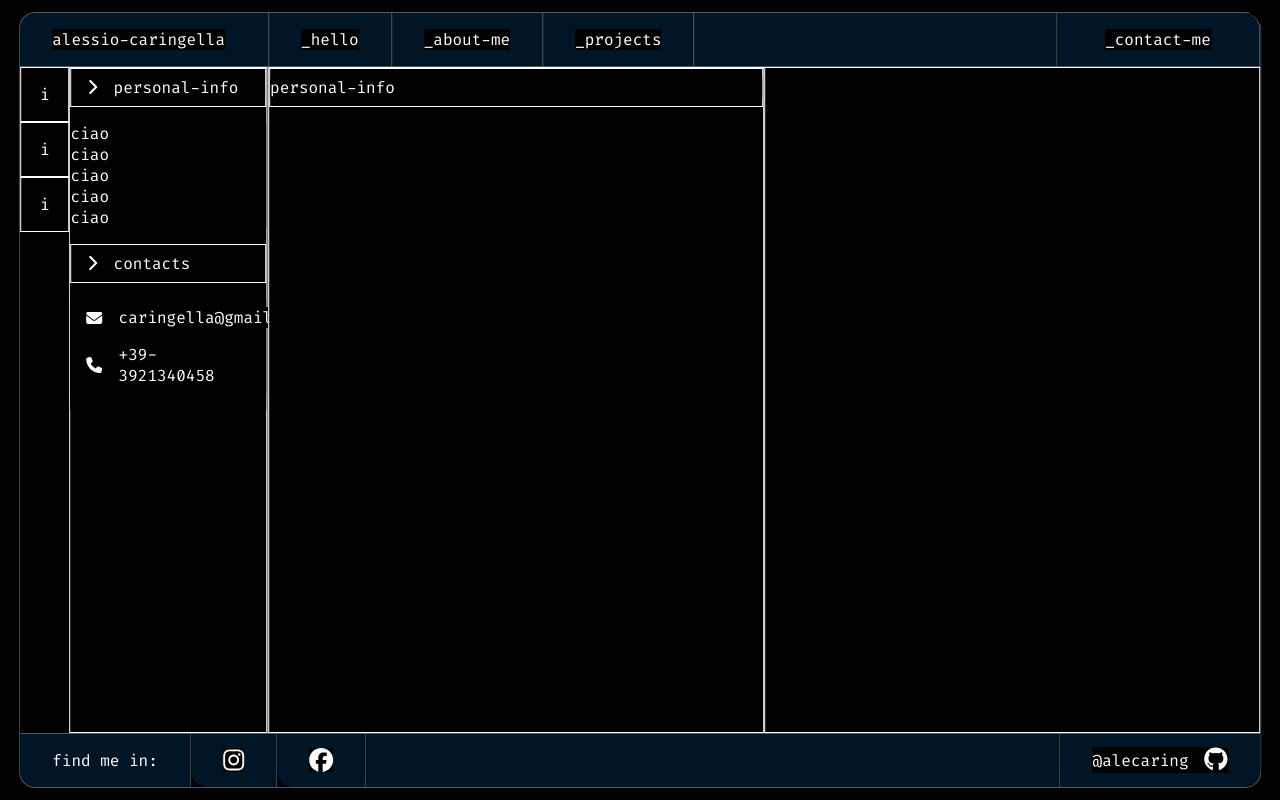
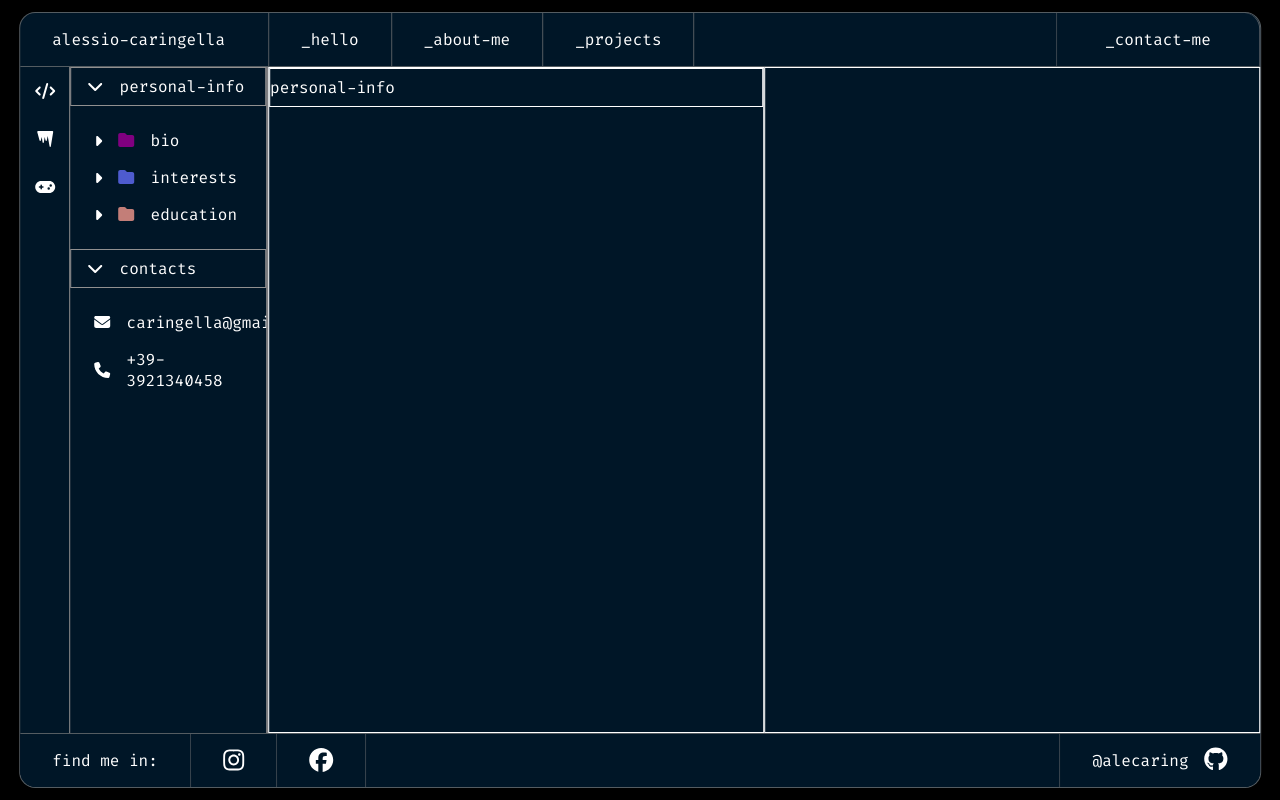
Before and after one commit to Alecaring/portfolio-js-vanilla-, a React (Vite) app in the folder frontend/: page /about in a window 1280 px wide. Built offline with nearby package versions, Linux system fonts and the light colour scheme.

Commit message:
add: scss function for bg and color and added test array into sidebar search componet

```diff
--- a/frontend/index.html
+++ b/frontend/index.html
@@ -7,7 +7,7 @@
     <link href="https://fonts.googleapis.com/css2?family=Fira+Code:wght@400;500;700&display=swap" rel="stylesheet">
     <title>Vite + React</title>
   </head>
-  <body>
+  <body class="bg-black">
     <div id="root"></div>
     <script type="module" src="/src/main.jsx"></script>
   </body>
--- a/frontend/src/components/Footer.jsx
+++ b/frontend/src/components/Footer.jsx
@@ -5,7 +5,7 @@ import "../scss/partials/footer.scss"
 function Footer() {
     return (
         <>
-            <div className="container-footer">
+            <div className="container-footer text-white">
                 <div className="inner-container-left">
                     <ul>
                         <li>find me in:</li>
--- a/frontend/src/components/MainSection.jsx
+++ b/frontend/src/components/MainSection.jsx
@@ -2,7 +2,7 @@ import "../scss/partials/mainSection.scss"
 
 function MainSection({mainHome, mainAbout, mainContacts}) {
     return (
-        <section className="components-main-section">
+        <section className="components-main-section text-white">
             {mainHome}
             {mainAbout}
             {mainContacts}
--- a/frontend/src/components/Navbar.jsx
+++ b/frontend/src/components/Navbar.jsx
@@ -3,7 +3,7 @@ import "../scss/partials/navbar.scss";
 
 function Navbar() {
     return (
-        <div className="container-navbar">
+        <div className="container-navbar text-white">
             <div className="inner-container-name">
                 <Link to="/">alessio-caringella</Link>
             </div>
--- a/frontend/src/components/main/sidebars/SidebarAbout.jsx
+++ b/frontend/src/components/main/sidebars/SidebarAbout.jsx
@@ -1,56 +1,154 @@
 import { FontAwesomeIcon } from '@fortawesome/react-fontawesome';
-import { faChevronRight, faChevronDown, faEnvelope, faPhone } from '@fortawesome/free-solid-svg-icons';
+import { faChevronRight, faChevronDown, faEnvelope, faPhone, faFolder, faCode, faIcicles, faGamepad, faCaretRight, faCaretDown } from '@fortawesome/free-solid-svg-icons';
 import "../../../scss/partials/sidebars/sidebarAbout.scss";
-import { useEffect, useState } from 'react';
+import { useState } from 'react';
 
 function SidebarAbout() {
-    const [isPersonalInfo, setIsPersonalInfo] = useState(true);
-    const [isContactInfo, setIsContactInfo] = useState(true);
 
-    useEffect(() => {
-        // isPersonalInfo = !isPersonalInfo;
-        // isContactInfo = !isContactInfo;
+    // Dati simulati (come se arrivassero dal server)
+    const [sections, setSections] = useState([
+        {
+            id: 'personal-info',
+            title: 'personal-info',
+            isOpen: true,
+            items: [
+                {
+                    icon: faFolder,
+                    label: 'bio',
+                    subItems: [
+                        { label: 'Born in Italy' },
+                        { label: 'Web developer' },
+                        { label: 'Loves technology' }
+                    ],
+                    iconClass: 'text-purple'
+                },
+                {
+                    icon: faFolder,
+                    label: 'interests',
+                    subItems: [
+                        { label: 'Coding' },
+                        { label: 'Gaming' },
+                        { label: 'Music' }
+                    ],
+                    iconClass: 'text-blu-lilla'
+                },
+                {
+                    icon: faFolder,
+                    label: 'education',
+                    subItems: [
+                        { label: 'Bachelor\'s Degree in Computer Science' },
+                        { label: 'Full Stack Web Development Bootcamp' }
+                    ],
+                    iconClass: 'text-terracotta-chiara'
+                },
+            ],
+        },
+        {
+            id: 'contacts',
+            title: 'contacts',
+            isOpen: true,
+            items: [
+                { icon: faEnvelope, label: 'caringella@gmail.com', iconClass: '' },
+                { icon: faPhone, label: '+39-3921340458', iconClass: '' },
+            ],
+        },
+    ]);
 
+    // Funzione per togglare l'apertura/chiusura delle sezioni
+    const toggleSection = (id) => {
+        setSections(prevSections =>
+            prevSections.map(section =>
+                section.id === id
+                    ? { ...section, isOpen: !section.isOpen }
+                    : section
+            )
+        );
+    };
 
-    }, [])
+    // Funzione per togglare l'apertura/chiusura delle sottosezioni
+    const toggleSubSection = (sectionId, subIndex) => {
+        setSections(prevSections =>
+            prevSections.map(section =>
+                section.id === sectionId
+                    ? {
+                        ...section,
+                        items: section.items.map((item, index) =>
+                            index === subIndex
+                                ? { ...item, isOpen: !item.isOpen }
+                                : item
+                        ),
+                    }
+                    : section
+            )
+        );
+    };
 
     return (
         <>
+
             <div className="left">
-                <div className="cell">i</div>
-                <div className="cell">i</div>
-                <div className="cell">i</div>
+                <div className="cell">
+                    <FontAwesomeIcon icon={faCode} />
                 </div>
+                <div className="cell">
+                    <FontAwesomeIcon icon={faIcicles} />
+                </div>
+                <div className="cell">
+                    <FontAwesomeIcon icon={faGamepad} />
+                </div>
+            </div>
+
+
             <div className="right">
-                <div className="main-dropdown-personal-info">
+                {/* Mappa le sezioni */}
+                {sections.map(section => (
+                    <div className='list-about-container' key={section.id}>
+                        {/* Personal Info o Contacts Dropdown */}
+                        <div
+                            className={`main-dropdown-${section.id}`}
+                            onClick={() => toggleSection(section.id)}
+                        >
                             <span>
-                        <FontAwesomeIcon className='' icon={faChevronRight} />
+                                <FontAwesomeIcon
+                                    icon={section.isOpen ? faChevronDown : faChevronRight}
+                                />
                             </span>
-                    <p>personal-info</p>
+                            <p>{section.title}</p>
                         </div>
-                <ul>
-                    <li>ciao</li>
-                    <li>ciao</li>
-                    <li>ciao</li>
-                    <li>ciao</li>
-                    <li>ciao</li>
+
+                        {/* Lista con transizione */}
+                        <ul className={`dropdown-list ${section.isOpen ? 'open' : ''}`}>
+                            {section.items.map((item, index) => (
+                                <div key={index}>
+                                    <li className="folders" onClick={() => item.subItems && toggleSubSection(section.id, index)}>
+                                        {item.subItems && (
+                                            <FontAwesomeIcon
+                                                icon={item.isOpen ? faCaretDown : faCaretRight}
+                                            />
+                                        )}
+                                        <div className={`icon ${item.iconClass}`}>
+
+                                            <FontAwesomeIcon
+                                                icon={item.icon}
+                                            />
+                                        </div>
+                                        <p>{item.label}</p>
+
+                                    </li>
+                                    {item.subItems && item.isOpen && (
+                                        <ul className="sub-item-list">
+                                            {item.subItems.map((subItem, subIndex) => (
+                                                <li key={subIndex} className="sub-item">
+                                                    <p>{subItem.label}</p>
+                                                </li>
+                                            ))}
                                         </ul>
-                <div className="main-dropdown-contacts">
-                    <span>
-                        <FontAwesomeIcon className='' icon={faChevronRight} />
-                    </span>
-                    <p>contacts</p>
+                                    )}
                                 </div>
-                <ul>
-                    <li className='cell-to-dropdown'>
-                        <FontAwesomeIcon icon={faEnvelope} />
-                        <p>caringella@gmail.com</p>
-                    </li>
-                    <li className='cell-to-dropdown'>
-                        <FontAwesomeIcon icon={faPhone} />
-                        <p>+39-3921340458</p>
-                    </li>
+                            ))}
                         </ul>
+                    </div>
+                ))}
             </div>
         </>
     );
--- /dev/null
+++ b/frontend/src/scss/func/bgColors.scss
@@ -0,0 +1,10 @@
+$colors: (
+    black: black,
+    dark-blue: #001627,
+);
+
+@each $color, $value in $colors {
+    .bg-#{$color} {
+        background-color: $value;
+    }
+};
--- /dev/null
+++ b/frontend/src/scss/func/charColors.scss
@@ -0,0 +1,14 @@
+$colors: (
+    white: white,
+    blu-lilla: #4e5bce,
+    purple: purple,
+    blu-pietra: #57728c,
+    turchese-chiaro: #43d7ac,
+    terracotta-chiara: #c37e78,
+);
+
+@each $color, $value in $colors {
+    .text-#{$color} {
+        color: $value;
+    }
+};
--- a/frontend/src/scss/global.scss
+++ b/frontend/src/scss/global.scss
@@ -1,10 +1,13 @@
+@import "./func/bgColors.scss";
+@import "./func/charColors.scss";
+
 * {
   margin: 0;
   padding: 0;
   box-sizing: border-box;
   font-family: 'Fira Code', monospace;
-  background-color: black;
-  color: white;
+  // background-color: black;
+  // color: white;
 }
 
 #root {
--- a/frontend/src/scss/partials/navbar.scss
+++ b/frontend/src/scss/partials/navbar.scss
@@ -11,7 +11,6 @@
         align-items: center;
         padding-left: 2rem;
         border-radius: 1rem 0 0 0;
-        background-color: #001627;
 
 
     }
@@ -21,7 +20,6 @@
         display: flex;
         justify-content: space-between;
         align-items: center;
-        background-color: #001627;
 
 
         .links-left {
@@ -38,7 +36,6 @@
                     align-items: center;
                     justify-content: center;
                     padding: 0 2rem;
-                    background-color: #001627;
 
 
                     &:last-child {
@@ -65,7 +62,6 @@
                     padding: 0 3rem;
                     border-left: 1px solid rgba(128, 128, 128, 0.653);
                     border-right: 1px solid rgba(128, 128, 128, 0.653);
-                    background-color: #001627;
                 }
             }
         }
--- a/frontend/src/scss/partials/sidebars/sidebarAbout.scss
+++ b/frontend/src/scss/partials/sidebars/sidebarAbout.scss
@@ -8,7 +8,6 @@
     .cell {
         width: 100%;
         padding: 1rem 0;
-        border: .1px solid white;
         display: flex;
         align-items: center;
         justify-content: center;
@@ -18,39 +17,84 @@
 .right {
     width: 80%;
     height: 100%;
-    border: 1px solid white;
+    border-left: .1px solid rgb(145, 144, 144);
+    border-right: .1px solid rgb(145, 144, 144);
+    display: flex;
+    flex-direction: column;
+    align-items: center;
 
-    ul {
+    .main-dropdown-personal-info,
+    .main-dropdown-contacts {
+        cursor: pointer;
+        display: flex;
+        align-items: center;
+        width: 100%;
+    }
+
+    .list-about-container {
+        width: 100%;
+    }
+
+    .dropdown-list {
+        padding: 0;
+        width: 100%;
+        height: 0; // Cambia da 0vh a 0
+        transform: scaleY(0); // Scala in verticale per nascondere
+        transform-origin: top; // Origine della trasformazione dal top
+        // transition: transform 0.3s ease, opacity 0.3s ease, height 0.3s ease;
+        transition: .2s ease-in-out;
+        overflow: hidden; // Aggiungi per nascondere il contenuto durante la transizione
+    }
+
+    .folders {
+        display: flex;
+        align-items: center;
+        gap: 1rem;
+        padding: 0 1.5rem;
+
+        p {
+            padding: .5rem 0;
+        }
+    }
+
+    .dropdown-list.open {
         padding: 1rem 0;
+        height: auto;
+        transform: scaleY(1); // Ritorna alla scala originale
+        transition: .2s ease-in-out;
+
     }
+
+    .cell-to-dropdown {
+        display: flex;
+        align-items: center;
+        gap: 10px;
+        margin: 5px 0;
+    }
+
+
 
     .main-dropdown-personal-info {
         display: flex;
         align-items: center;
         gap: 1rem;
         padding: 0 1rem;
-        border: 1px solid white;
+        border: .1px solid rgb(145, 144, 144);
+
         p {
             padding: .5rem 0;
         }
     }
+
     .main-dropdown-contacts {
         display: flex;
         align-items: center;
         gap: 1rem;
         padding: 0 1rem;
-        border: 1px solid white;
+        border: .1px solid rgb(145, 144, 144);
 
         p {
             padding: .5rem 0;
         }
     }
 }
-
-.cell-to-dropdown {
-    width: 100%;
-    padding: .5rem 1rem;
-    display: flex;
-    align-items: center;
-    gap: 1rem;
-}
```
Also changed, not shown: frontend/src/components/main/MainHome.jsx (+14 -8 lines), frontend/src/scss/partials/mainHome.scss (+0 -14 lines). Lines whose indentation alone changed are shown as unchanged.
